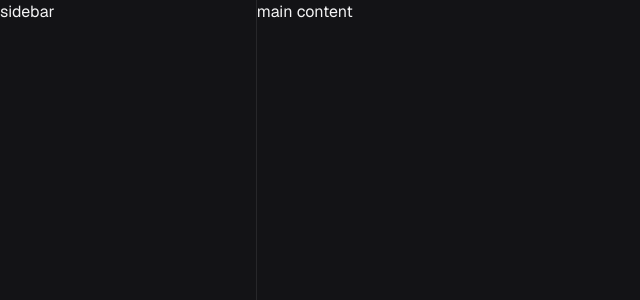
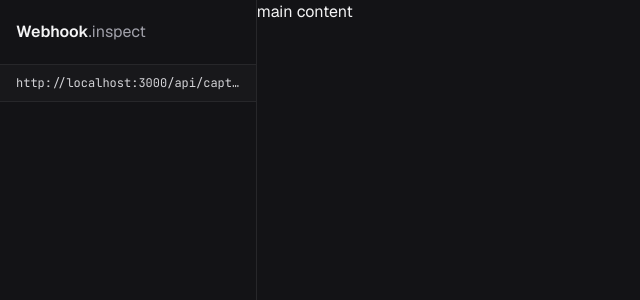
Before and after one commit to ricardoaruiz/rocketseat-desafilo-fullstack-ia-frontend, a React (Vite) app: page / in a window 1280 px wide. Shown: the top 300 px of the page, without its empty margins (0-640 px from the left). Built offline with nearby package versions, Linux system fonts and the light colour scheme.

Commit message:
🎸 create basic sidebar component

```diff
--- /dev/null
+++ b/src/components/ui/sidebar.tsx
@@ -0,0 +1,18 @@
+export function Sidebar() {
+  return (
+    <div className="flex h-screen flex-col">
+      <div className="flex items-center justify-between border-b border-zinc-700 px-4 py-5">
+        <div className="flex items-baseline">
+          <span className="font-semibold text-zinc-100">Webhook</span>
+          <span className="font-normal text-zinc-400">.inspect</span>
+        </div>
+      </div>
+
+      <div className="flex items-center gap-2 border-b border-zinc-700 bg-zinc-800 px-4 py-2.5">
+        <div className="flex-1 min-w-0 flex items-center gap-1 text-xs font-mono text-zinc-300">
+          <span className="truncate">http://localhost:3000/api/capture</span>
+        </div>
+      </div>
+    </div>
+  )
+}
--- a/src/routes/index.tsx
+++ b/src/routes/index.tsx
@@ -1,5 +1,6 @@
 import { createFileRoute } from '@tanstack/react-router'
 import { Panel, PanelGroup, PanelResizeHandle } from 'react-resizable-panels'
+import { Sidebar } from '../components/ui/sidebar'
 
 export const Route = createFileRoute('/')({
   component: Index,
@@ -10,7 +11,7 @@
     <div className="h-screen bg-zinc-900">
       <PanelGroup direction="horizontal">
         <Panel defaultSize={20} minSize={15} maxSize={40}>
-          sidebar
+          <Sidebar />
         </Panel>
 
         <PanelResizeHandle className="w-px bg-zinc-700 hover:bg-zinc-600 transition-colors duration-150" />
```
